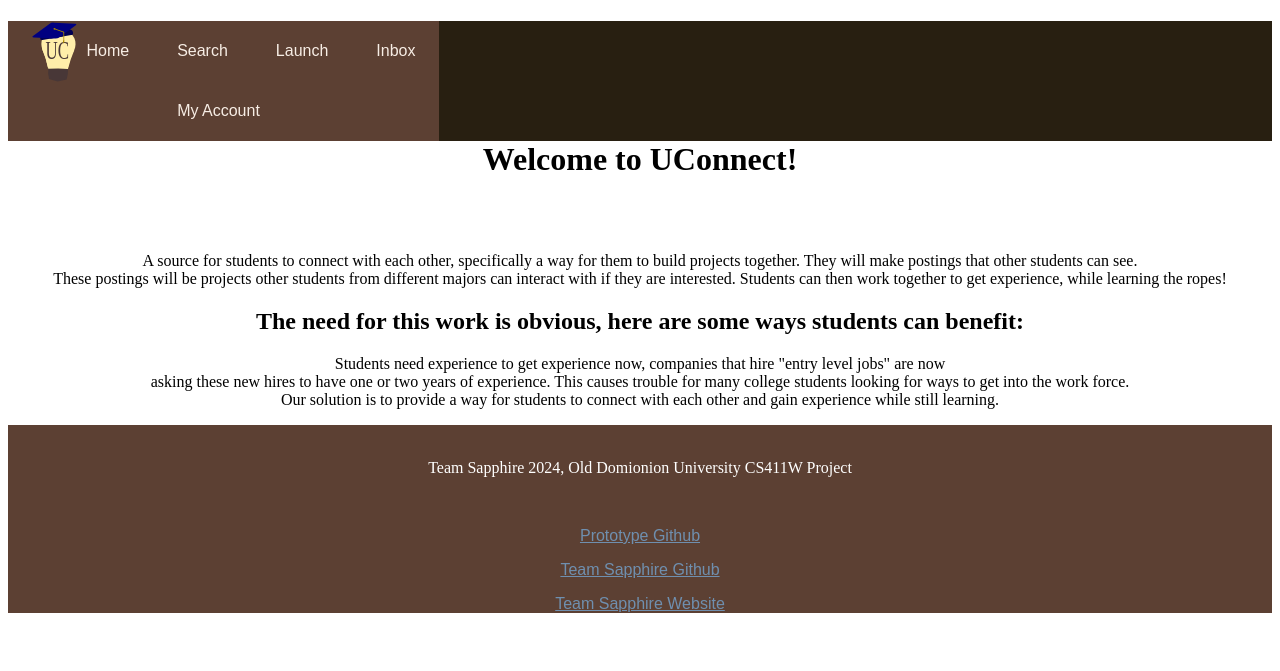
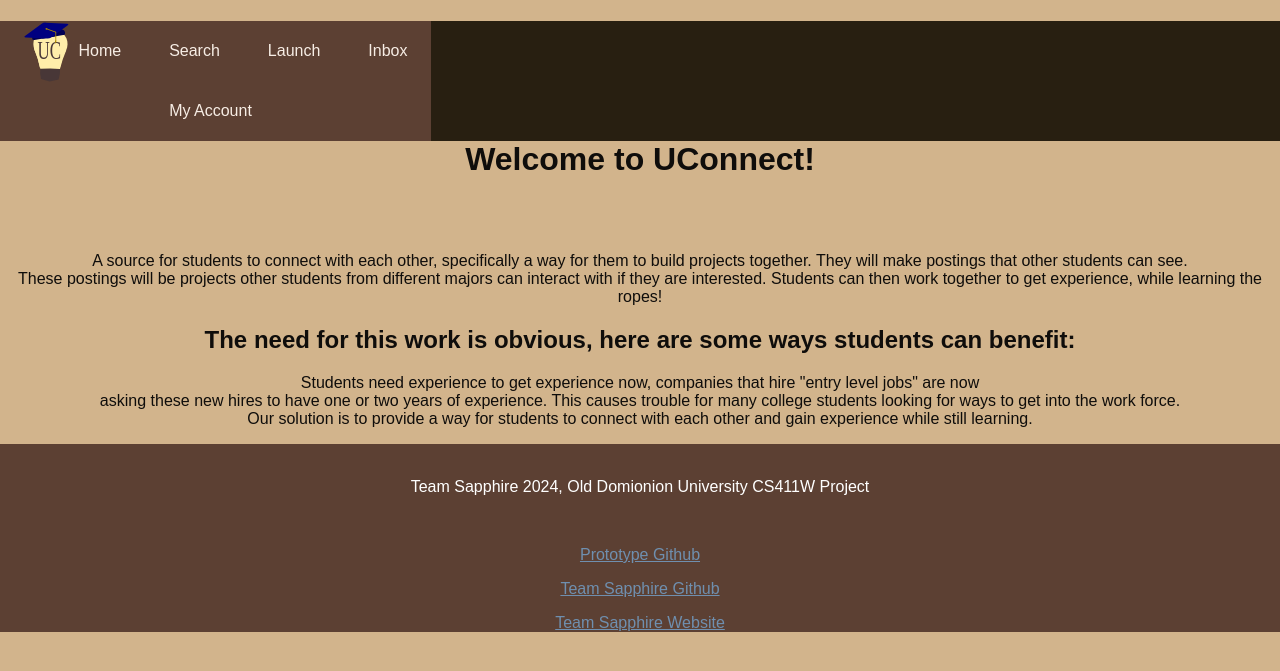
Before and after one commit to zwasique/F24-Sapphire, a Django app: page /home/ in a window 1280 px wide. Shown: the top 671 px of the page. Run offline with Django 5.2, Linux system fonts and the light colour scheme.

Commit message:
fixing some styling

```diff
--- a/UConnect/assets/css/style.css
+++ b/UConnect/assets/css/style.css
@@ -1,5 +1,5 @@
 /*=== BODY SECTION ===*/
-#body{
+body{
 	background-color: #D2B48C;
 	font-family: Arial, Helvetica, sans-serif;
 	color:#0f0d0b;
--- a/UConnect/database/static/css/style.css
+++ b/UConnect/database/static/css/style.css
@@ -1,5 +1,5 @@
 /*=== BODY SECTION ===*/
-#body{
+body{
 	background-color: #D2B48C;
 	font-family: Arial, Helvetica, sans-serif;
 	color:#0f0d0b;
```
Also changed, not shown: UConnect/database/migrations/0008_user_tags.py (added).
